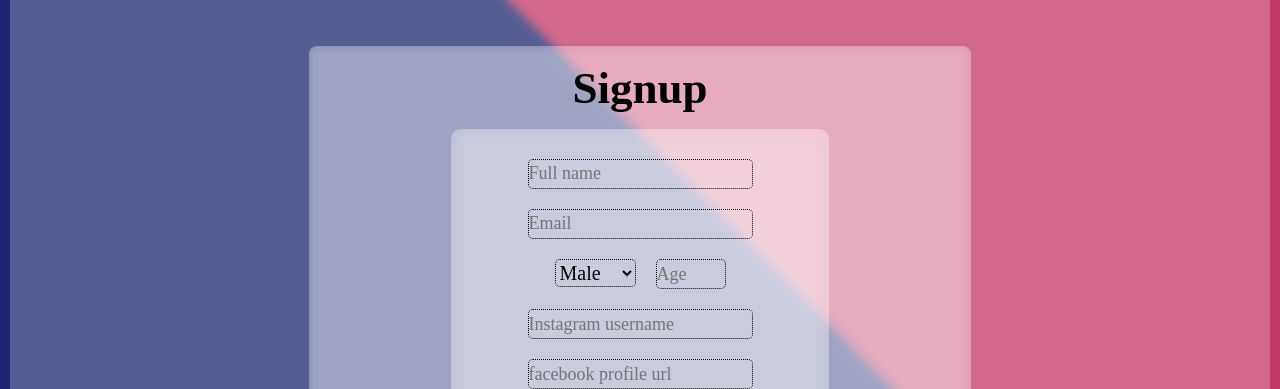
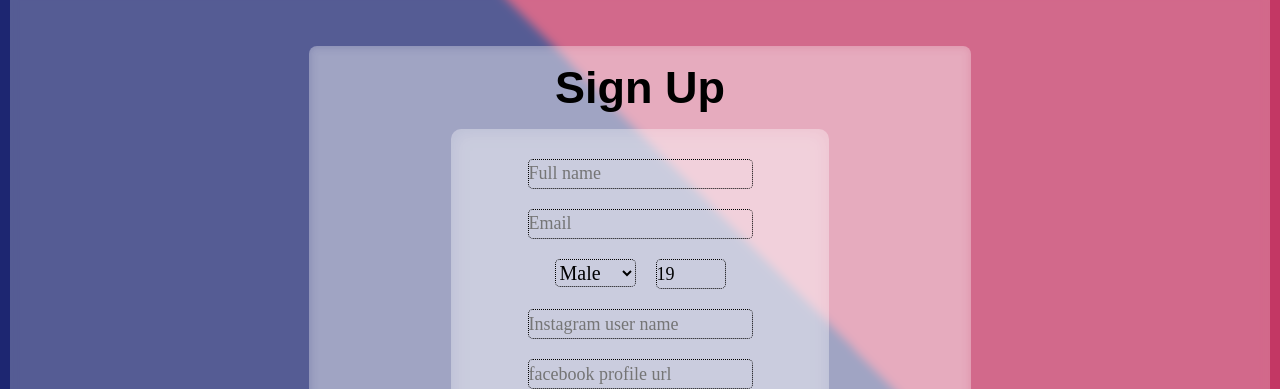
Before and after one commit to Aryak880/story-frontend, a React (Create React App) app: page /profile/signup in a window 1280 px wide. Shown: the part 364-753 px from the top of the page. Built offline with nearby package versions, Linux system fonts and the light colour scheme.

Commit message:
profile with logout complete but with out styling, error: name is not returing from login, login and signup is completed

```diff
--- a/src/App.js
+++ b/src/App.js
@@ -1,11 +1,15 @@
 import { Route, Switch, Link } from 'react-router-dom';
-import React from 'react';
+import React, {useState} from 'react';
 import StoryContainer from './components/story/storyContainer/StoryContainer'
 import PostStory from './components/story/postStory/PostStory'
 import Profile from './components/profile/Profile'
+import Login from './components/profile/login/Login'
+import Signup from './components/profile/signup/Signup'
 
 
 function App() {
+  const [user, setUser] = useState({})
+
   return (
     <div className="App">
       <nav className='navBar'>
@@ -24,7 +28,9 @@ function App() {
         <Switch>
           <Route path='/' component={StoryContainer} exact/>
           <Route path='/story' component={PostStory} />
-          <Route path='/profile' component={Profile} />
+          <Route path='/profile' render={() => <Profile data={user}  setUserProfile={setUser}/>} exact />
+          <Route path='/profile/signup' render={() => <Signup setUserProfile={setUser}/>} />
+          <Route path='/profile/login' render={() => <Login setUserProfile={setUser}/>} />
           <Route component={Error} />
         </Switch>
     </div>
--- a/src/components/profile/Profile.js
+++ b/src/components/profile/Profile.js
@@ -1,17 +1,48 @@
 import React from 'react'
-import { Route, Switch } from 'react-router-dom';
-import Login from './login/Login'
-import Signup from './signup/Signup'
+import {Link} from 'react-router-dom'
 import './profile.css'
 
-const Profile = () => {
+const Profile = ({data,  setUserProfile}) => {
+
+    const handleLogOut = async () => {
+        fetch('https://protected-mesa-93618.herokuapp.com/user/signup', {
+            method: "POST",
+            body: JSON.stringify({token: localStorage.getItem("aryak-story-app-userToken")}),
+            headers: {
+                "Content-type": "application/json; charset=UTF-8"
+            }
+        }).then(response => {
+            return response.json()
+        }).then(data => {
+            setUserProfile({})
+            localStorage.setItem("aryak-story-app-userToken", undefined)
+        })
+    }
+
+    var com
+
+    if((Object.keys(data).length !== 0))
+        com = <div className="profile LogInSignUp">
+                <label>Name: {data.name}</label><br />
+                <label>Age: {data.age}</label><br />
+                <label>Email: {data.email}</label><br />
+                <label>Facebook: {data.facebook}</label><br />
+                <label>Instagram: {data.instagram}</label><br />
+                <label>Gender: {data.gender}</label><br />
+                <button onClick={handleLogOut}>Log out</button>
+            </div>
+    else {
+        com = <div className='notLogInSignUp profile'>
+                <h2><Link to='/profile/login'>Log in</Link> please</h2><br /><br />
+                <p>Don't you have an account? <Link to='/profile/signup'>Create here</Link></p>
+            </div>
+    }
+
     return (
-        <div className="profile">
-
-            <Switch>
-                <Route path='/profile/signup' component={Signup} />
-                <Route path='/profile/login' component={Login} />
-            </Switch>
+        <div className='loginContainer profile-container'>
+            {
+                com
+            }
         </div>
     )
 }
--- a/src/components/profile/login/Login.js
+++ b/src/components/profile/login/Login.js
@@ -1,20 +1,88 @@
-import React from 'react'
-import { Link } from 'react-router-dom'
+import React, {useState} from 'react'
+import { Link, useHistory } from 'react-router-dom'
+import Loading from '../../other/loading/Loading'
 import './login.css'
 
-const Login = () => {
+const Login = ({setUserProfile}) => {
+    const history = useHistory()
+
+    const [login, setLogin] = useState({
+        email: '',
+        password: ''
+    })
+    const [loading, setLoading] = useState(false)
+
+    const handleChange = (e) => {
+        setLogin({
+            ...login,
+            [e.target.name] : e.target.value
+        })
+    }
+
+    const handleSubmit = async (e) => {
+        e.preventDefault()
+        setLoading(true)
+
+        fetch('https://protected-mesa-93618.herokuapp.com/user/signup', {
+            method: 'POST',
+            body: JSON.stringify({...login}),
+            headers: {
+                "Content-type": "application/json; charset=UTF-8"
+            }
+        }).then(response => {
+            setLoading(false)
+
+            console.log(response.status)
+
+            if(response.status === 201)
+                return  response.json()
+
+            else {
+                return {
+                    error: "Cann't find the user!"
+                }
+            }
+
+        }).then((data) => {
+
+            if(data.user && data.token){
+                localStorage.setItem('aryak-story-app-userToken', data.token)
+                setUserProfile(data.user)
+                history.push('/profile')
+            }
+            else {
+                console.log(data)
+            }
+        })
+    }
+
     return (
+        <div className='loginContainer profile-container'>
             <div className='login'>
                 <h2>Login</h2>
-            <form>
-                <label><input type='text' placeholder="email"/></label>
-                <label><input type='password' placeholder="password"/></label>
-                <label><button type="submit" id="submit">Submit</button></label>
+                <form onSubmit={handleSubmit}>
+                    <label><input
+                        type='text'
+                        placeholder="email"
+                        name="email"
+                        value={login.email}
+                        onChange={handleChange}
+                    /></label>
+                    <label><input
+                        type='password'
+                        placeholder="password"
+                        name="password"
+                        value={login.password}
+                        onChange={handleChange}
+                    /></label>
+                    <label><button type="submit" id="submit" disabled={(login.email.length === 0) || (login.password.length === 0)}>Submit</button></label>
                 </form>
                 <br />
                 <br />
                 <p>Do not have account? <Link to='/profile/signup'>Create here</Link></p>
             </div>
+            {loading && <Loading />}
+        </div>
     )
 }
 
--- a/src/components/profile/profile.css
+++ b/src/components/profile/profile.css
@@ -1,4 +1,4 @@
-.profile {
+.profile-container {
   min-height: 80vh;
   font-size: 3rem;
   border-radius: 8px;
@@ -12,6 +12,27 @@
   margin-bottom: 0;
 }
 
+.profile {
+  border-radius: 8px;
+  -webkit-backdrop-filter: blur(10px);
+  backdrop-filter: blur(5px);
+  background: rgba(255, 255, 255, 0.25);
+  display: flex;
+  flex-direction: column;
+  justify-content: center;
+  align-items: center;
+  padding: 2rem;
+}
+
+.profile p {
+  font-family: 'EB Garamond', serif;
+}
+
+.notLogInSignUp {
+  font-size: 2.2rem;
+  padding: 3rem;
+}
+
 @media only screen and (max-width: 450px) {
   .profile {
     width: 100%;
--- a/src/components/profile/signup/Signup.js
+++ b/src/components/profile/signup/Signup.js
@@ -1,43 +1,140 @@
-import React from 'react'
+import React, {useState} from 'react'
+import {useHistory} from 'react-router-dom'
+import Loading from '../../other/loading/Loading'
 import './signup.css'
 
-const Signup = () => {
+const Signup = ({setUserProfile}) => {
+    const history = useHistory()
+
+    const [user, setUser] = useState({
+        name: '',
+        email: '',
+        gender: 'male',
+        age: 19,
+        instagram: '',
+        facebook: '',
+        password: ''
+    })
+    const [loading, setLoading] = useState(false)
+    const [passwordNotMatch, setPasswordNotMatch] = useState('')
+
+    const handleChange = (e) => {
+        setUser({
+            ...user,
+            [e.target.name] : e.target.value
+        })
+    }
+
+    const handleSubmit = async (e) => {
+        e.preventDefault()
+        setLoading(true)
+
+        fetch('https://protected-mesa-93618.herokuapp.com/user/signup', {
+            method: 'POST',
+            body: JSON.stringify({...user}),
+            headers: {
+                "Content-type": "application/json; charset=UTF-8"
+            }
+        }).then(response => {
+            setLoading(false)
+
+            if(response.status === 201)
+                return response.json()
+        }).then(data => {
+            localStorage.setItem('aryak-story-app-userToken', data.token)
+            setUserProfile(data.user)
+            history.push('/profile')
+        })
+    }
+
+    const handleRePassword = (e) => {
+        setPasswordNotMatch(e.target.value)
+    }
+
     return (
+        <div className='signUpContainer profile-container'>
             <div className="signup">
-            <h2>Signup</h2>
-            <form>
+                <h2>Sign Up</h2>
+                <form onSubmit={handleSubmit}>
+                        <input
+                            type="text"
+                            placeholder='Full name'
+                            name="name"
+                            required
+                            value={user.name}
+                            onChange={handleChange}
+                        />
 
-                    <input type="text" placeholder='Full name' name="name" required/>
-
-
-
-                    <input type="email" placeholder='Email' name="email" required/>
+                        <input
+                            type="email"
+                            placeholder='Email'
+                            name="email"
+                            required
+                            value={user.email}
+                            onChange={handleChange}
+                        />
 
                         <div>
-                        <select name="gender" required>
+                            <select
+                            name="gender"
+                            required
+                            value={user.gender}
+                            onChange={handleChange}
+                            >
                                 <option value="male">Male</option>
                                 <option value="female">Female</option>
                                 <option value="other">Other</option>
                             </select>
-
-                        <input type="number" min={0} max={150} placeholder='Age' name="age" required/>
+                            <input
+                                type="number" min={0} max={150}
+                                placeholder='Age'
+                                name="age"
+                                required
+                                value={user.age}
+                                onChange={handleChange}
+                            />
                         </div>
 
+                        <input
+                            type="text"
+                            name="instagram"
+                            placeholder="Instagram user name"
+                            value={user.instagram}
+                            onChange={handleChange}
+                        />
+                        <input
+                            type="text"
+                            name="facebook"
+                            placeholder="facebook profile url"
+                            value={user.facebook}
+                            onChange={handleChange}
+                        />
+                        <input
+                            type="password"
+                            placeholder="password"
+                            name="password"
+                            required
+                            value={user.password}
+                            onChange={handleChange}
+                        />
 
-                    <input type="text" placeholder="Instagram username"/>
-
-                    <input type="text" placeholder="facebook profile url"/>
-
-
-
-                    <input type="password" placeholder="password" name="password" required/>
-
-
-                    <input type="password" placeholder="re-enter password" required/>
-
-
-                    <button type="submit" id="submit">Submit</button>
+                        <input
+                            type="password"
+                            placeholder="re-enter password"
+                            name="matchPassword"
+                            value={passwordNotMatch}
+                            required
+                            onChange={handleRePassword}
+                        />
+                        {
+                            ((passwordNotMatch !== user.password) && (passwordNotMatch.length !== 0) && (user.password.length !== 0)) &&    <span className='passwordNotMatch'>
+                            *password not match
+                            </span>
+                        }
+                        <button type="submit" id="submit" disabled={passwordNotMatch !== user.password}>Submit</button>
                 </form>
+                {loading && <Loading />}
+            </div>
         </div>
     )
 }
--- a/src/components/profile/signup/signup.css
+++ b/src/components/profile/signup/signup.css
@@ -22,6 +22,10 @@
   font-family: 'EB Garamond', serif;
 }
 
+.signup h2 {
+  font-family: 'Montserrat', sans-serif;
+}
+
 #submit {
   background: linear-gradient(-90deg, cornflowerblue, rgb(210, 105, 139));
   color: #f1f1f1;
@@ -31,6 +35,19 @@
   border: none;
   border-radius: 5px;
   margin: 0.5rem;
+  cursor: pointer;
+}
+
+#submit:active {
+  /* color: black; */
+  background: linear-gradient(90deg, cornflowerblue, rgb(210, 105, 139));
+}
+
+.passwordNotMatch {
+  color: red;
+  font-weight: bold;
+  font-size: 1.5rem;
+  margin-bottom: 1rem;
 }
 
 @media only screen and (max-width: 450px) {
--- a/src/components/story/postStory/postStory.css
+++ b/src/components/story/postStory/postStory.css
@@ -87,6 +87,5 @@ form .submit {
 @media only screen and (max-width: 768px) {
   form {
     width: 100%;
-    border-radius: 0;
   }
 }
--- a/src/index.css
+++ b/src/index.css
@@ -34,6 +34,10 @@ h1 {
   font-size: 4rem;
 }
 
+h2 {
+  font-family: 'Montserrat', sans-serif;
+}
+
 nav {
   height: max-content;
   position: relative;
```
Lines whose indentation alone changed are shown as unchanged.
